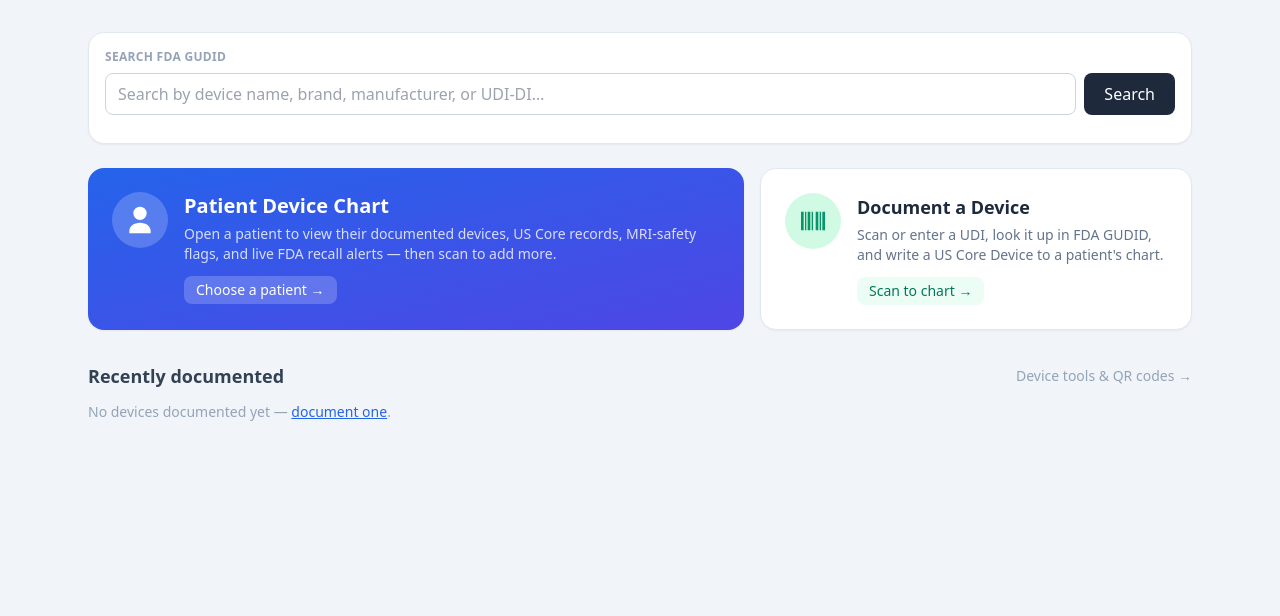
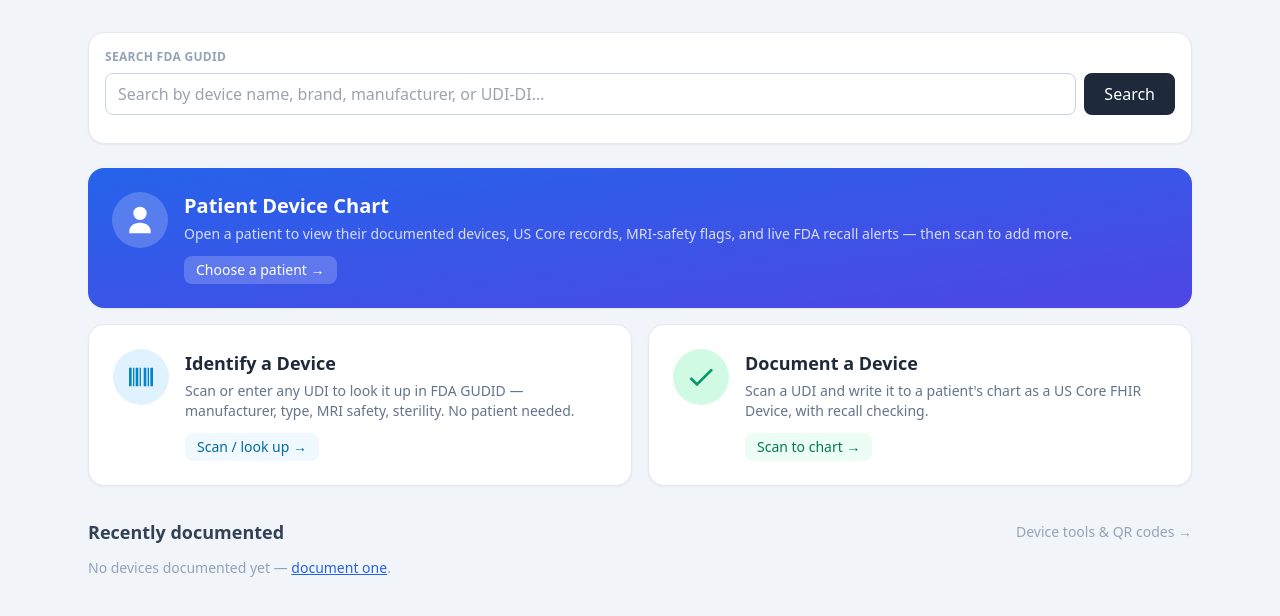
Before and after one commit to Ps1720/MedDeviceDiscovery, a Flask app: page / in a window 1280 px wide. Shown: the part 104-720 px from the top of the page. Run offline with Flask 3, Linux system fonts and the light colour scheme; data that the repository does not hold is empty; some libraries are stand-ins or nearby versions.

Commit message:
Home: add standalone "Identify a Device" card alongside Document/Patient
Surface the device-identification workflow (/scan -> GUDID lookup, no patient
required) on the homepage: patient chart stays the full-width primary, with two
parallel device cards below — Identify a Device (standalone) and Document a
Device (to a patient chart).

```diff
--- a/services/gudid-core/templates/home.html
+++ b/services/gudid-core/templates/home.html
@@ -26,10 +26,8 @@
             <div id="search-results" class="mt-3"></div>
         </div>
 
-        <!-- Two primary workflows -->
-        <div class="grid grid-cols-1 lg:grid-cols-5 gap-4 mb-8">
-            <!-- Patient (primary) -->
-            <a href="/patients" class="lg:col-span-3 group bg-gradient-to-br from-blue-600 to-indigo-600 text-white rounded-2xl shadow-sm p-6 flex items-start gap-4 hover:shadow-md transition">
+        <!-- Patient (primary, full width) -->
+        <a href="/patients" class="group block bg-gradient-to-br from-blue-600 to-indigo-600 text-white rounded-2xl shadow-sm p-6 mb-4 flex items-start gap-4 hover:shadow-md transition">
             <div class="w-14 h-14 rounded-full bg-white/20 flex items-center justify-center shrink-0">
                 <svg xmlns="http://www.w3.org/2000/svg" viewBox="0 0 24 24" fill="currentColor" class="w-8 h-8">
                     <path d="M12 12a5 5 0 1 0 0-10 5 5 0 0 0 0 10Zm0 2c-4.42 0-8 2.69-8 6v2h16v-2c0-3.31-3.58-6-8-6Z"/>
@@ -42,16 +40,32 @@
             </div>
         </a>
 
-            <!-- Device (secondary) -->
-            <a href="/scan-to-chart" class="lg:col-span-2 group bg-white border border-slate-200 rounded-2xl shadow-sm p-6 flex items-start gap-4 hover:shadow-md transition">
-                <div class="w-14 h-14 rounded-full bg-emerald-100 text-emerald-600 flex items-center justify-center shrink-0">
+        <!-- Two device workflows, in parallel -->
+        <div class="grid grid-cols-1 md:grid-cols-2 gap-4 mb-8">
+            <!-- Identify a device (standalone — no patient) -->
+            <a href="/scan" class="group bg-white border border-slate-200 rounded-2xl shadow-sm p-6 flex items-start gap-4 hover:shadow-md transition">
+                <div class="w-14 h-14 rounded-full bg-sky-100 text-sky-600 flex items-center justify-center shrink-0">
                     <svg xmlns="http://www.w3.org/2000/svg" viewBox="0 0 24 24" fill="currentColor" class="w-8 h-8">
                         <path d="M3 5h2v14H3V5Zm3 0h1v14H6V5Zm2 0h2v14H8V5Zm3 0h1v14h-1V5Zm3 0h2v14h-2V5Zm3 0h1v14h-1V5Zm2 0h2v14h-2V5Z"/>
                     </svg>
                 </div>
                 <div>
+                    <h2 class="text-lg font-bold text-slate-800">Identify a Device</h2>
+                    <p class="text-slate-500 mt-1 text-sm">Scan or enter any UDI to look it up in FDA GUDID — manufacturer, type, MRI safety, sterility. No patient needed.</p>
+                    <span class="inline-block mt-3 text-sm font-medium text-sky-700 bg-sky-50 px-3 py-1 rounded-lg">Scan / look up →</span>
+                </div>
+            </a>
+
+            <!-- Document a device (to a patient chart) -->
+            <a href="/scan-to-chart" class="group bg-white border border-slate-200 rounded-2xl shadow-sm p-6 flex items-start gap-4 hover:shadow-md transition">
+                <div class="w-14 h-14 rounded-full bg-emerald-100 text-emerald-600 flex items-center justify-center shrink-0">
+                    <svg xmlns="http://www.w3.org/2000/svg" viewBox="0 0 24 24" fill="currentColor" class="w-8 h-8">
+                        <path d="M9 16.17 4.83 12l-1.42 1.41L9 19 21 7l-1.41-1.41L9 16.17Z"/>
+                    </svg>
+                </div>
+                <div>
                     <h2 class="text-lg font-bold text-slate-800">Document a Device</h2>
-                    <p class="text-slate-500 mt-1 text-sm">Scan or enter a UDI, look it up in FDA GUDID, and write a US Core Device to a patient's chart.</p>
+                    <p class="text-slate-500 mt-1 text-sm">Scan a UDI and write it to a patient's chart as a US Core FHIR Device, with recall checking.</p>
                     <span class="inline-block mt-3 text-sm font-medium text-emerald-700 bg-emerald-50 px-3 py-1 rounded-lg">Scan to chart →</span>
                 </div>
             </a>
```
Lines whose indentation alone changed are shown as unchanged.
